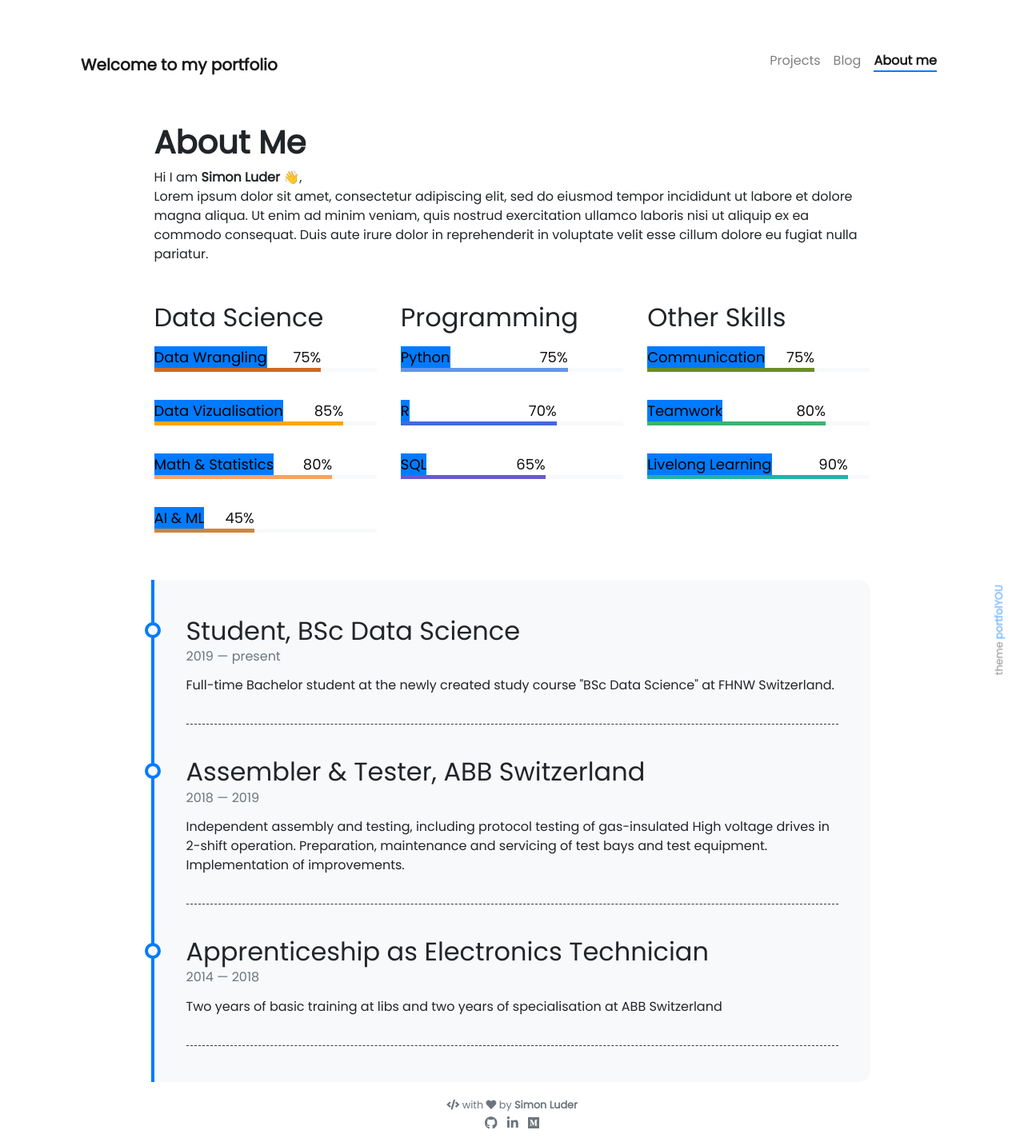
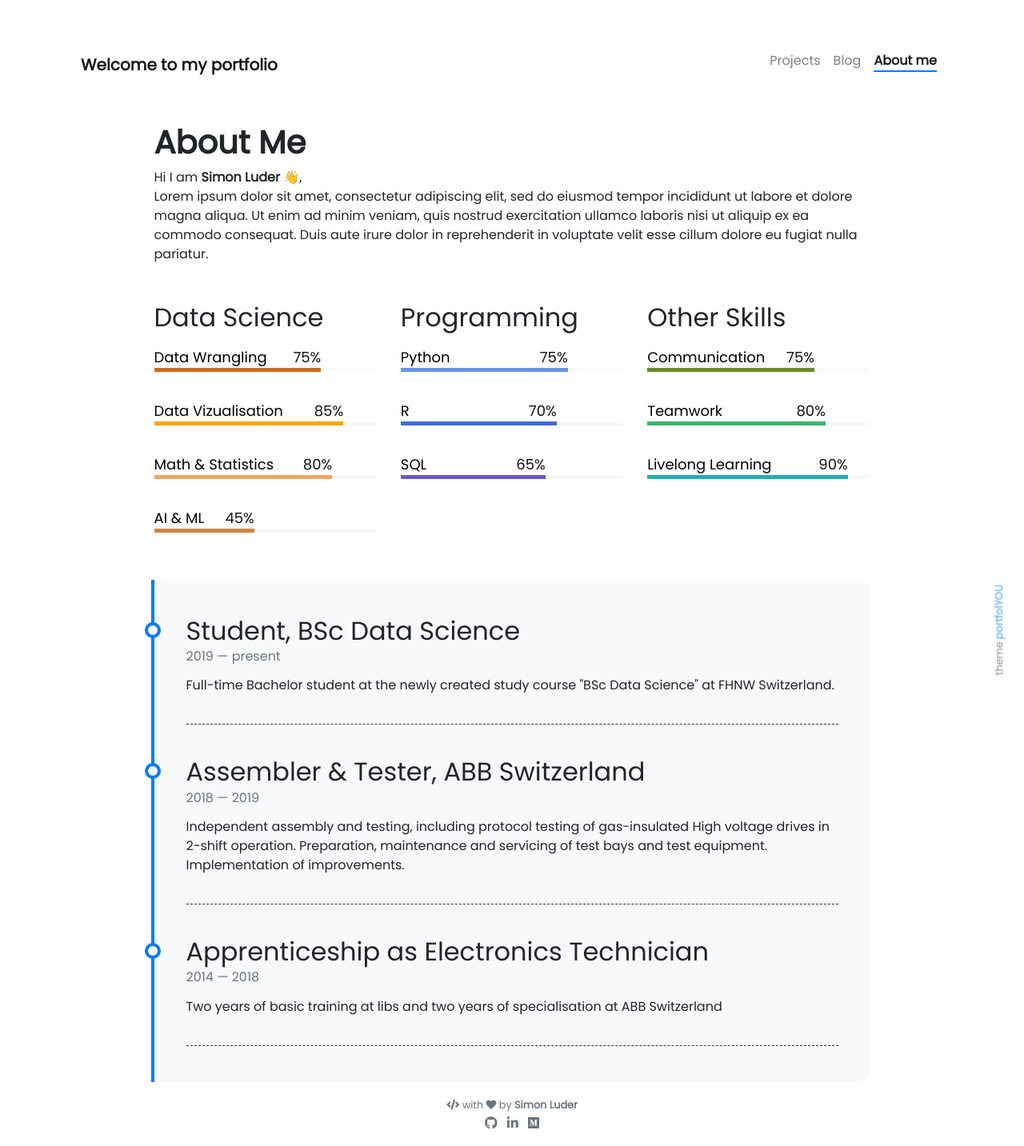
Before and after one commit to SimonLuder/simonluder.github.io, a Jekyll site: the page built from pages/about.md, in a window 1280 px wide. Shown: the whole page at 80% size. Built offline with Jekyll 4.4.1, drawn with Linux system fonts in a browser that asks for light colours; nearby versions of some CDN libraries; emoji names are drawn with the system emoji font.

Commit message:
Update _skills.scss

```diff
--- a/_sass/_skills.scss
+++ b/_sass/_skills.scss
@@ -38,7 +38,7 @@
 
   a {
     font-size: 18px;
-    background: $primary;
+    background: none;
     text-decoration: none;
   }
 
```
